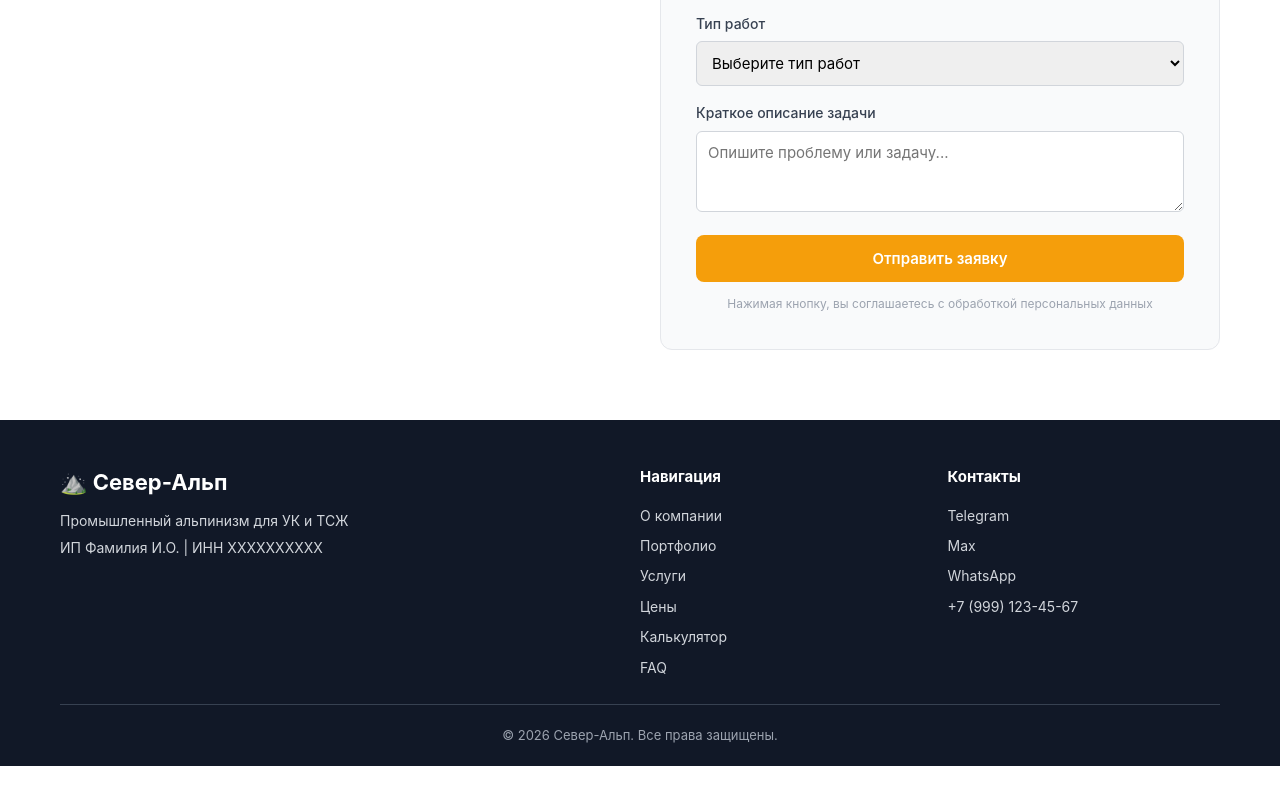
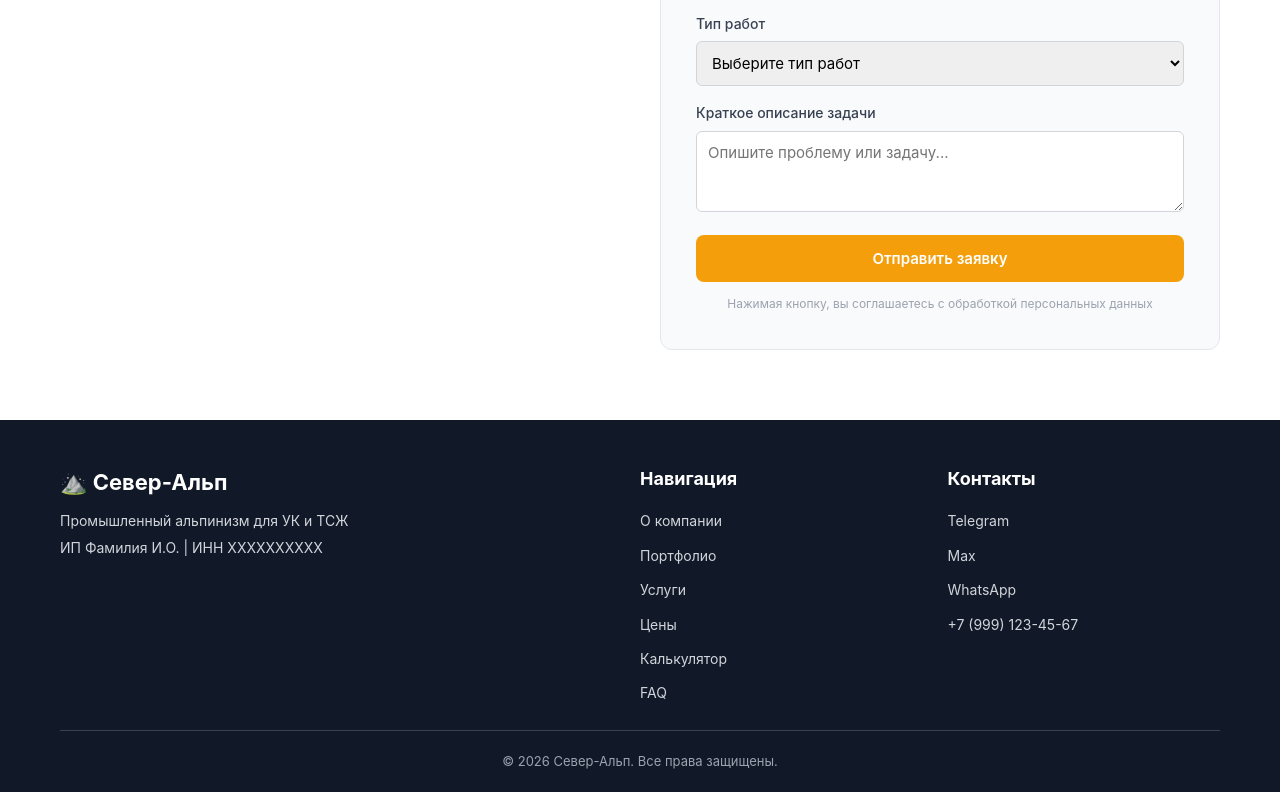
Before and after one commit to dev777878/sever-alp, a plain HTML site: page index.html in a window 1280 px wide. Shown: the part 8558-9350 px from the top of the page. Before the commit the page ends 9324 px from the top, so only its background shows below. Drawn offline with Linux system fonts and the light colour scheme; a web font is replaced by a local one.

Commit message:
Стиль надписей внизу страницы

```diff
--- a/css/style.css
+++ b/css/style.css
@@ -299,8 +299,8 @@ section { padding: 70px 0; }
 }
 .footer-info h3 { font-size: 22px; margin-bottom: 10px; }
 .footer-info p { color: #d1d5db; margin-bottom: 5px; font-size: 14px; }
-.footer-links, .footer-contacts { display: flex; flex-direction: column; gap: 8px; }
-.footer-links h4, .footer-contacts h4 { font-size: 15px; margin-bottom: 8px; color: white; }
+.footer-links, .footer-contacts { display: flex; flex-direction: column; gap: 12px; }
+.footer-links h4, .footer-contacts h4 { font-size: 18px; margin-bottom: 5px; color: white; }
 .footer-links a, .footer-contacts a {
   color: #d1d5db; text-decoration: none; transition: color 0.3s; font-size: 14px;
 }
```
